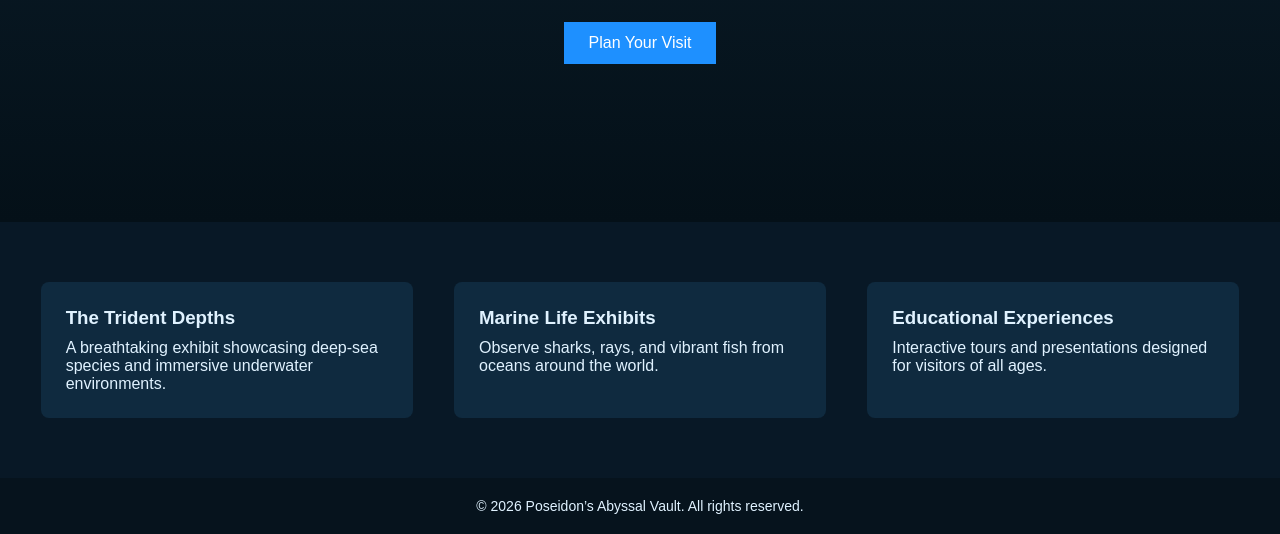
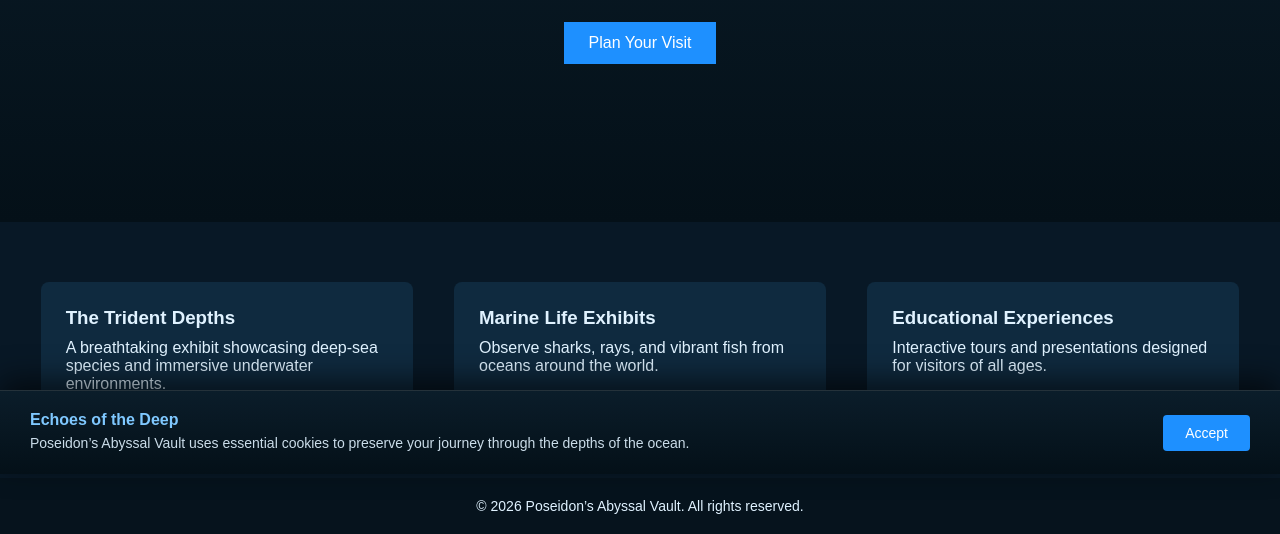
Before and after one commit to NathanielJenkinson/Cookies-testing, a plain HTML site: page index.html in a window 1280 px wide. Shown: the part 326-860 px from the top of the page. Drawn offline with Linux system fonts and the light colour scheme.

Commit message:
Add cookie consent banner and functionality

```diff
--- a/index.html
+++ b/index.html
@@ -5,6 +5,8 @@
     <title>Poseidon’s Abyssal Vault</title>
     <link rel="stylesheet" href="style.css">
 </head>
+
+<script src="script.js" defer></script>
 <body>
 
     <header>
@@ -56,5 +58,17 @@
         <p>© 2026 Poseidon’s Abyssal Vault. All rights reserved.</p>
     </footer>
 
+    <div id="cookie-banner">
+    <div class="cookie-text">
+        <strong>Echoes of the Deep</strong>
+        <p>
+            Poseidon’s Abyssal Vault uses essential cookies to preserve your journey
+            through the depths of the ocean.
+        </p>
+    </div>
+    <button onclick="acceptCookies()">Accept</button>
+</div>
+
+
 </body>
 </html>
--- /dev/null
+++ b/script.js
@@ -0,0 +1,20 @@
+function acceptCookies() {
+    document.cookie = "poseidonCookieConsent=true; max-age=31536000; path=/";
+    document.getElementById("cookie-banner").style.display = "none";
+}
+
+document.addEventListener("DOMContentLoaded", function () {
+    const cookies = document.cookie.split(";");
+    let consentGiven = false;
+
+    for (let cookie of cookies) {
+        if (cookie.trim().startsWith("poseidonCookieConsent=true")) {
+            consentGiven = true;
+            break;
+        }
+    }
+
+    if (consentGiven) {
+        document.getElementById("cookie-banner").style.display = "none";
+    }
+});
--- a/style.css
+++ b/style.css
@@ -94,3 +94,49 @@ footer {
     background-color: #06131d;
     font-size: 14px;
 }
+#cookie-banner {
+    position: fixed;
+    bottom: 0;
+    width: 100%;
+    background: linear-gradient(to top, #041018, #0b1d2a);
+    color: #e0f2ff;
+    padding: 20px 30px;
+    display: flex;
+    justify-content: space-between;
+    align-items: center;
+    border-top: 1px solid rgba(224, 242, 255, 0.15);
+    box-shadow: 0 -10px 30px rgba(0, 0, 0, 0.6);
+    z-index: 1000;
+}
+
+.cookie-text {
+    max-width: 70%;
+}
+
+.cookie-text strong {
+    font-size: 16px;
+    display: block;
+    margin-bottom: 5px;
+    color: #7fc8ff;
+}
+
+.cookie-text p {
+    font-size: 14px;
+    line-height: 1.4;
+    opacity: 0.9;
+}
+#cookie-banner button {
+    padding: 10px 22px;
+    font-size: 14px;
+    border: none;
+    border-radius: 4px;
+    background-color: #1e90ff;
+    color: white;
+    cursor: pointer;
+    transition: background-color 0.2s ease, transform 0.2s ease;
+}
+
+#cookie-banner button:hover {
+    background-color: #1873cc;
+    transform: translateY(-1px);
+}
```
